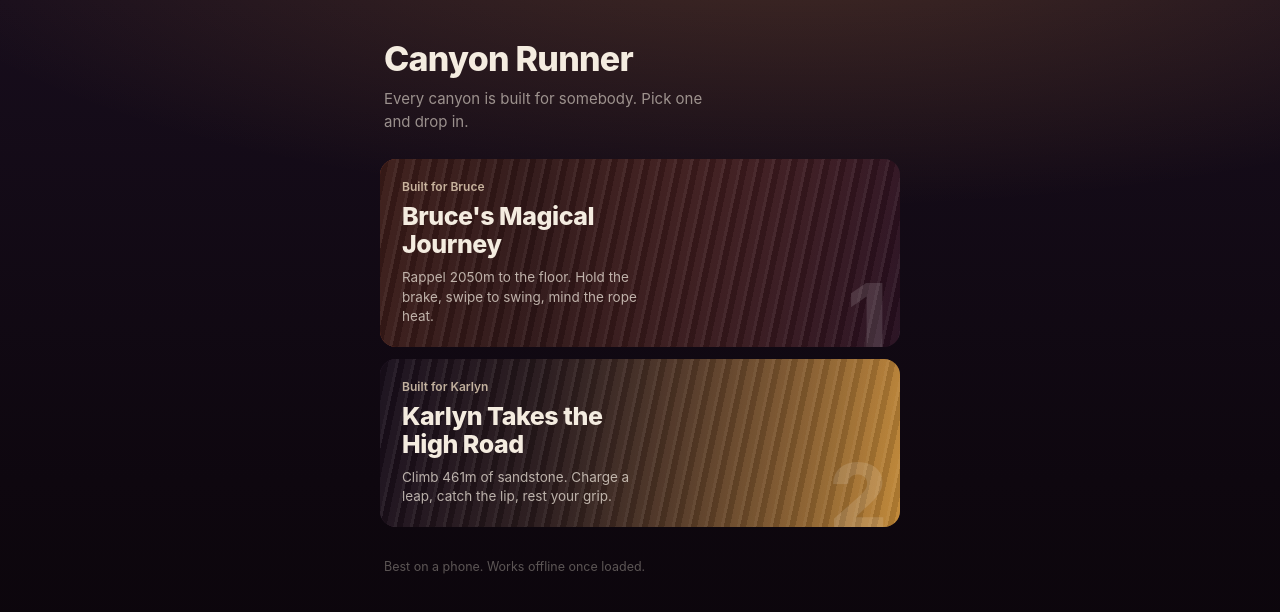
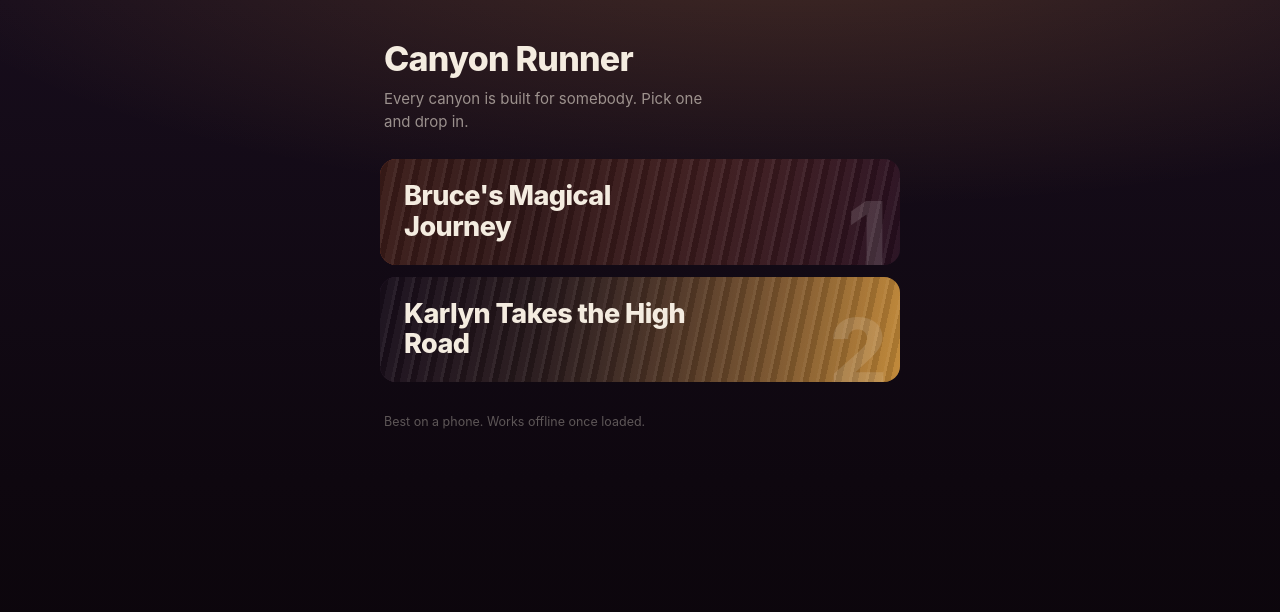
Before and after one commit to vpaitoon/canyonrunner, a plain HTML site: page index.html in a window 1280 px wide. Drawn offline with Linux system fonts and the light colour scheme.

Commit message:
Add files via upload

```diff
--- a/index.html
+++ b/index.html
@@ -38,8 +38,8 @@
   .strata{display:flex;flex-direction:column;gap:12px;}
 
   .band{
-    position:relative;display:block;overflow:hidden;
-    min-height:132px;padding:20px 22px;border-radius:16px;
+    position:relative;display:flex;align-items:center;overflow:hidden;
+    min-height:104px;padding:22px 24px;border-radius:16px;
     text-decoration:none;color:inherit;isolation:isolate;
     transition:transform 140ms ease, box-shadow 140ms ease;
   }
@@ -65,20 +65,13 @@
     color:rgba(255,255,255,0.13);pointer-events:none;
   }
 
-  .who{
-    margin:0 0 8px;font-size:12px;font-weight:600;color:rgba(255,236,206,0.72);
-  }
   .name{
-    margin:0;font-size:25px;font-weight:800;line-height:1.12;letter-spacing:-0.018em;
-    max-width:15ch;position:relative;z-index:1;
-  }
-  .what{
-    margin:10px 0 0;font-size:13.5px;line-height:1.45;color:rgba(244,236,224,0.72);
-    max-width:30ch;position:relative;z-index:1;
+    margin:0;font-size:27px;font-weight:800;line-height:1.14;letter-spacing:-0.02em;
+    max-width:16ch;position:relative;z-index:1;
   }
 
   .band.soon{pointer-events:none;}
-  .band.soon .name,.band.soon .who,.band.soon .what{opacity:0.5;}
+  .band.soon .name{opacity:0.5;}
   .band.soon::after{background:linear-gradient(90deg,rgba(10,6,12,0.86),rgba(10,6,12,0.62));}
 
   .colophon{
@@ -112,22 +105,18 @@
    2. Add one entry to the list below.
    3. Done. Levels never touch each other's code.
 
-   file: null  ->  shows as a locked band, nothing to click yet.
+   file: null  ->  shows as a dimmed band, nothing to click yet.
 ------------------------------------------------------------------- */
 var LEVELS = [
   {
     n: 1,
     name: "Bruce's Magical Journey",
-    friend: 'Bruce',
-    what: 'Rappel 2050m to the floor. Hold the brake, swipe to swing, mind the rope heat.',
     file: 'level1.html',
     colors: ['#c25a35', '#2a0f22']
   },
   {
     n: 2,
     name: 'Karlyn Takes the High Road',
-    friend: 'Karlyn',
-    what: 'Climb 461m of sandstone. Charge a leap, catch the lip, rest your grip.',
     file: 'level2.html',
     colors: ['#3a2340', '#e8a33d']
   }
@@ -142,26 +131,16 @@ LEVELS.forEach(function(L){
   el.style.setProperty('--c1', L.colors[0]);
   el.style.setProperty('--c2', L.colors[1]);
 
-  var who = document.createElement('p');
-  who.className = 'who';
-  who.textContent = L.file ? 'Built for ' + L.friend : 'Still being carved';
-
   var name = document.createElement('p');
   name.className = 'name';
   name.textContent = L.name;
-
-  var what = document.createElement('p');
-  what.className = 'what';
-  what.textContent = L.what;
 
   var depth = document.createElement('span');
   depth.className = 'depth';
   depth.setAttribute('aria-hidden', 'true');
   depth.textContent = L.n;
 
-  el.appendChild(who);
   el.appendChild(name);
-  el.appendChild(what);
   el.appendChild(depth);
   strata.appendChild(el);
 });
```
